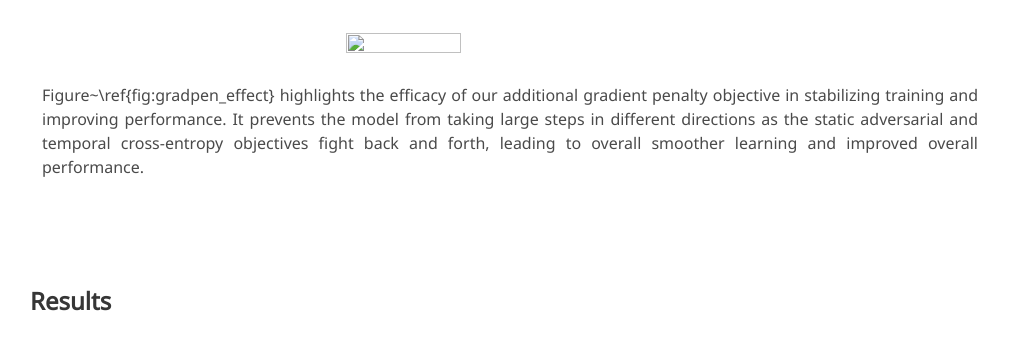
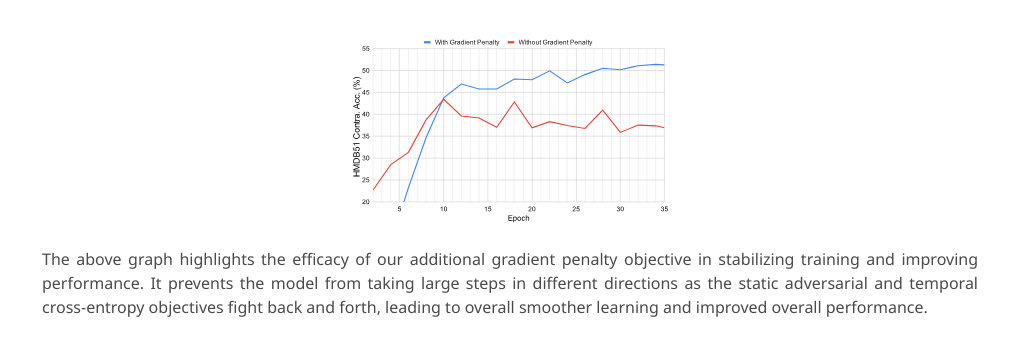
Before and after one commit to joefioresi718/ALBAR_webpage, a plain HTML site: page index.html in a window 1280 px wide. Shown: the part 3464-3811 px from the top of the page, without its empty margins (130-1139 px from the left). Drawn offline with nearby package versions, Linux system fonts and the light colour scheme; some icons are missing; a web font is replaced by a local one.

Commit message:
fix chart

```diff
--- a/index.html
+++ b/index.html
@@ -292,13 +292,11 @@
 
     <h2 class="title is-4">Effect of Gradient Penalty</h2>
     <div class="column is-centered">
-      <!-- <img style="display: flex; margin: auto; width: 35%; height: 35%;" src="./static/images/Temp-DistLoss.svg"> -->
-      <!-- insert pdf -->
-      <img style="display: flex; margin: auto; width: 35%; height: 35%;" src="./static/images/gradient_penalty.pdf">
+      <img style="display: flex; margin: auto; width: 35%; height: 35%;" src="./static/images/gradient_penalty.svg">
     </div>
     <div class="column has-text-justified">
       <h2 class="content has-text-justified">
-        Figure~\ref{fig:gradpen_effect} highlights the efficacy of our additional gradient penalty objective in stabilizing training and improving performance. It prevents the model from taking large steps in different directions as the static adversarial and temporal cross-entropy objectives fight back and forth, leading to overall smoother learning and improved overall performance.
+        The above graph highlights the efficacy of our additional gradient penalty objective in stabilizing training and improving performance. It prevents the model from taking large steps in different directions as the static adversarial and temporal cross-entropy objectives fight back and forth, leading to overall smoother learning and improved overall performance.
 
       </h2>
     </div>
```
